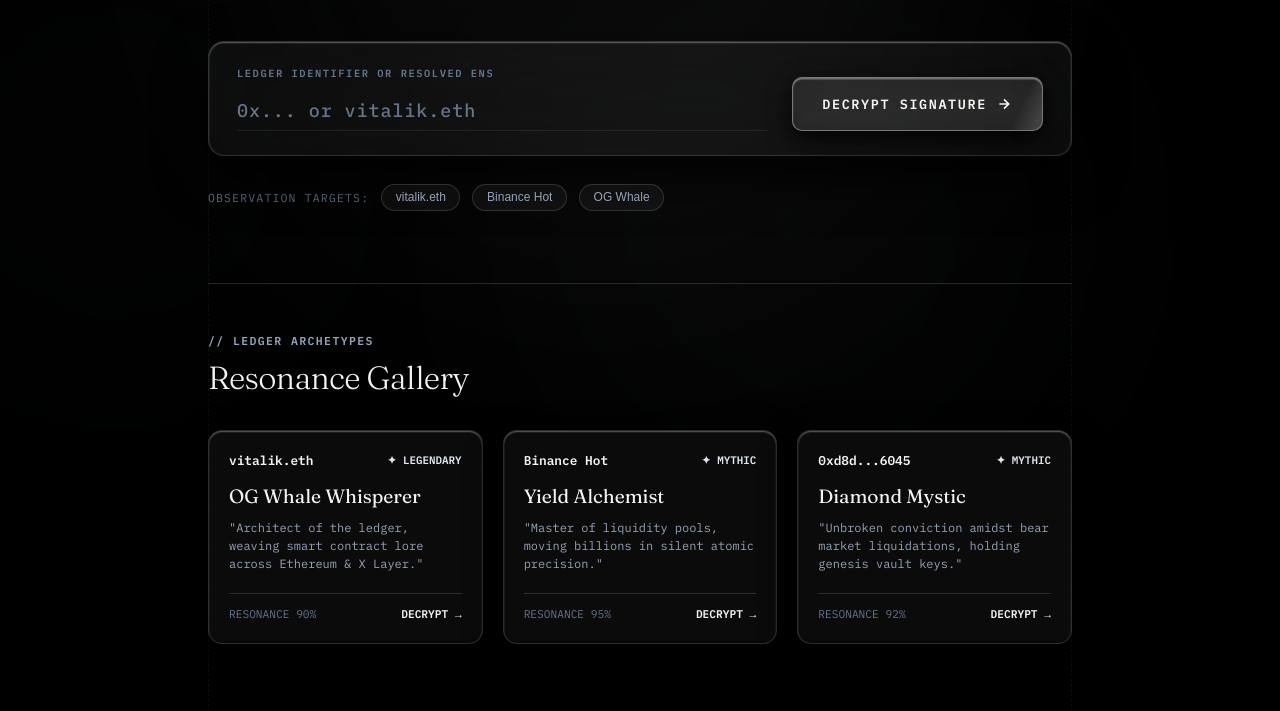
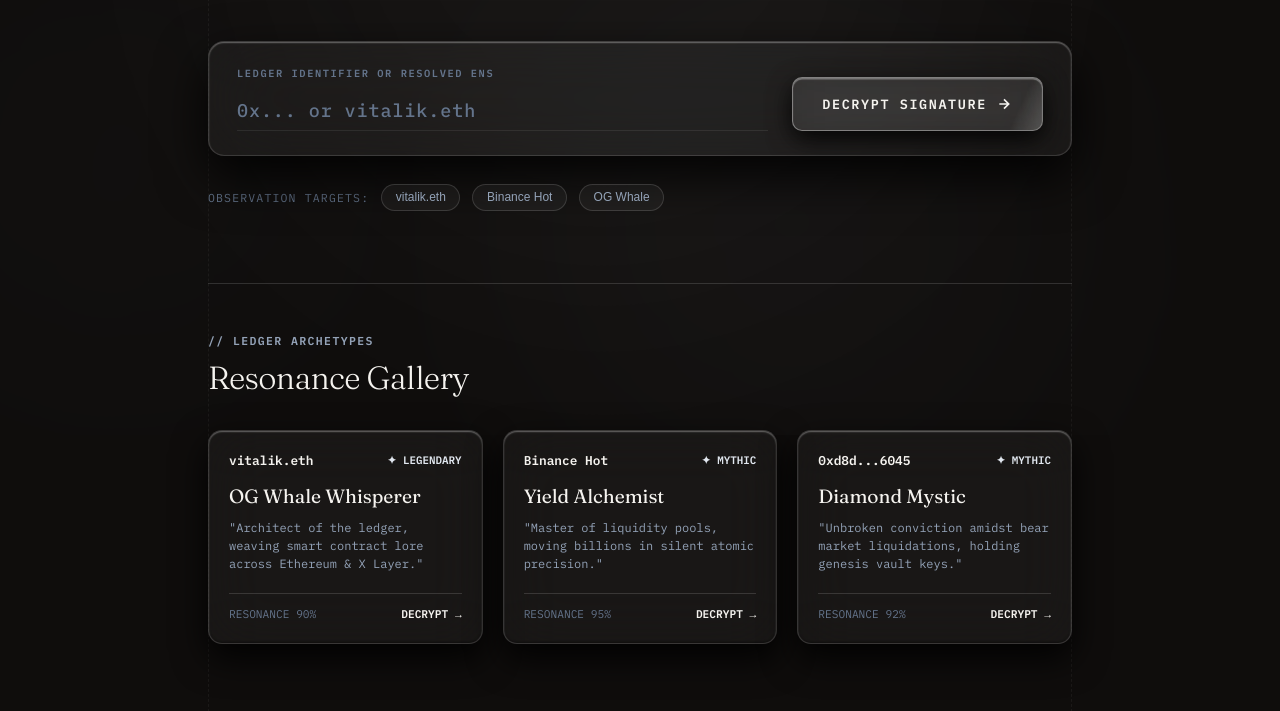
Before and after one commit to syther069/Agent-Aura, a website: page public/index.html in a window 1280 px wide. Shown: the part 365-1076 px from the top of the page. Drawn offline with Linux system fonts and the light colour scheme.

Commit message:
style: apply luxury Espresso Obsidian (#0F0D0C) background theme

```diff
--- a/public/style.css
+++ b/public/style.css
@@ -2,9 +2,9 @@
    AGENT AURA — PREMIUM DARK LIQUID GLASS UI DESIGN SYSTEM
    ========================================================================== */
 
-/* Theme 1: Obsidian Platinum (Default) */
+/* Theme 1: Espresso Obsidian (Default) */
 :root, :root[data-theme="obsidian"] {
-    --bg-main: #000000;
+    --bg-main: #0F0D0C;
     --glass-bg: rgba(255, 255, 255, 0.045);
     --glass-bg-hover: rgba(255, 255, 255, 0.09);
     --glass-border: rgba(255, 255, 255, 0.14);
@@ -27,7 +27,7 @@
 
 /* Theme 2: Graphite Obsidian */
 :root[data-theme="sapphire"], :root[data-theme="graphite"] {
-    --bg-main: #000000;
+    --bg-main: #141210;
     --glass-bg: rgba(255, 255, 255, 0.05);
     --glass-bg-hover: rgba(255, 255, 255, 0.10);
     --glass-border: rgba(226, 232, 240, 0.16);
@@ -47,7 +47,7 @@
 
 /* Theme 3: Platinum Onyx */
 :root[data-theme="amethyst"], :root[data-theme="platinum"] {
-    --bg-main: #000000;
+    --bg-main: #0D0B0A;
     --glass-bg: rgba(255, 255, 255, 0.055);
     --glass-bg-hover: rgba(255, 255, 255, 0.11);
     --glass-border: rgba(255, 255, 255, 0.18);
@@ -67,7 +67,7 @@
 
 /* Theme 4: Abyssal Ice */
 :root[data-theme="titanium"], :root[data-theme="abyssal"] {
-    --bg-main: #000000;
+    --bg-main: #0C0A0A;
     --glass-bg: rgba(240, 249, 255, 0.045);
     --glass-bg-hover: rgba(240, 249, 255, 0.095);
     --glass-border: rgba(186, 230, 253, 0.16);
```
